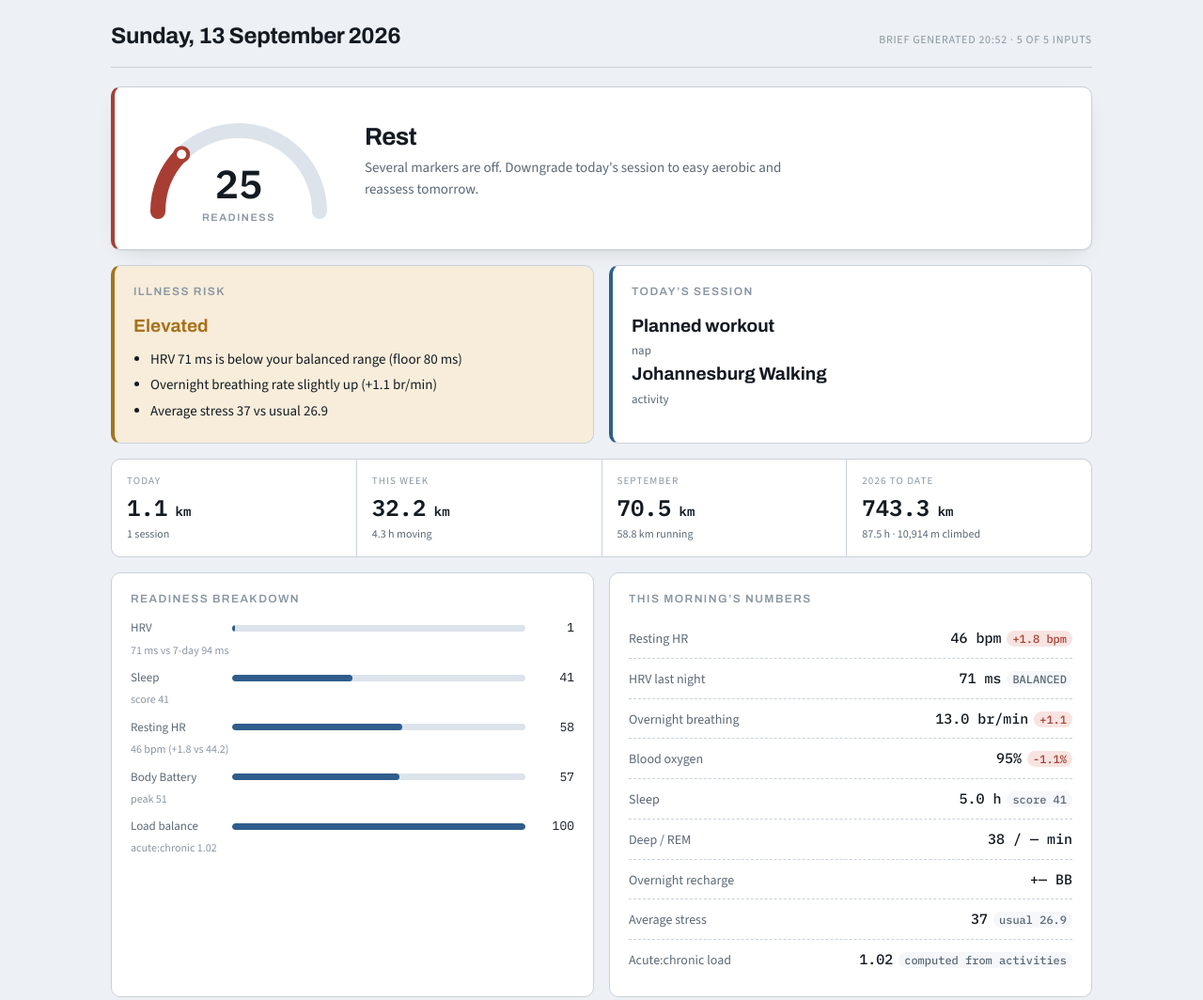
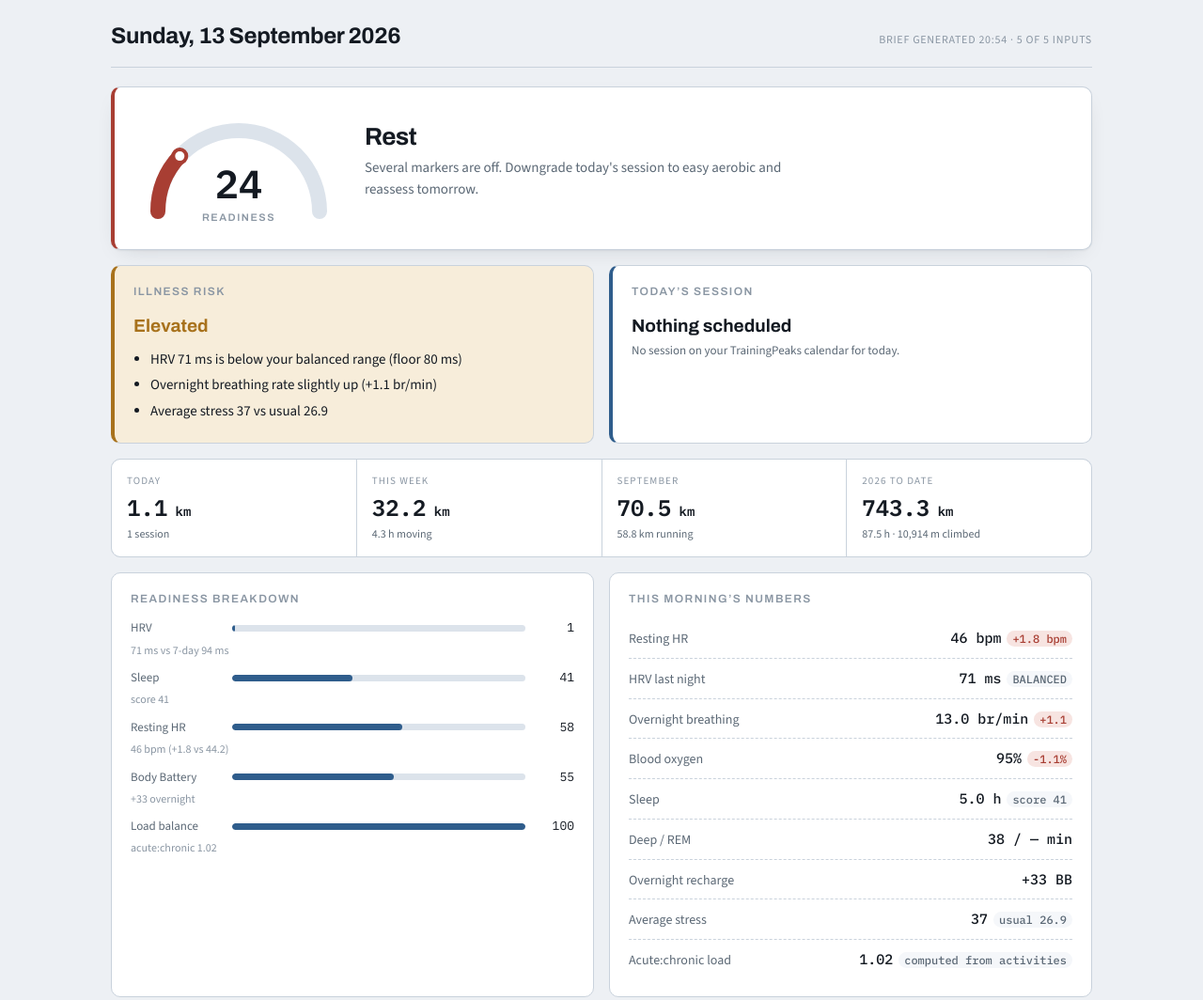
Before and after one commit to keagsgoodman/morning-brief, a plain HTML site: page docs/bb7969566d9a7cb0/index.html in a window 1280 px wide. Shown: the top 1064 px of the page at 94% size. Drawn offline with nearby package versions, Linux system fonts and the light colour scheme.

Commit message:
brief 2026-09-13

```diff
--- a/docs/bb7969566d9a7cb0/index.html
+++ b/docs/bb7969566d9a7cb0/index.html
@@ -145,15 +145,15 @@ footer{margin-top:28px; padding-top:14px; border-top:1px solid var(--line);
 <div class="wrap">
   <header class="top">
     <h1>Sunday, 13 September 2026</h1>
-    <div class="when">Brief generated 20:52 · 5 of 5 inputs</div>
+    <div class="when">Brief generated 20:54 · 5 of 5 inputs</div>
   </header>
 
   <section class="verdict critical">
-    <svg class="gauge" viewBox="0 0 220 132" role="img" aria-label="Readiness 25 out of 100">
+    <svg class="gauge" viewBox="0 0 220 132" role="img" aria-label="Readiness 24 out of 100">
   <path d="M 24.0 112.0 A 86 86 0 0 1 196.0 112.0" fill="none" stroke="var(--track)" stroke-width="16" stroke-linecap="round"/>
-  <path d="M 24.0 112.0 A 86 86 0 0 1 49.2 51.2" fill="none" stroke="var(--sig)" stroke-width="16" stroke-linecap="round"/>
-  <circle cx="49.2" cy="51.2" r="7" fill="var(--panel)" stroke="var(--sig)" stroke-width="4"/>
-  <text x="110" y="98" class="gauge-num">25</text>
+  <path d="M 24.0 112.0 A 86 86 0 0 1 47.3 53.1" fill="none" stroke="var(--sig)" stroke-width="16" stroke-linecap="round"/>
+  <circle cx="47.3" cy="53.1" r="7" fill="var(--panel)" stroke="var(--sig)" stroke-width="4"/>
+  <text x="110" y="98" class="gauge-num">24</text>
   <text x="110" y="122" class="gauge-lab">Readiness</text>
 </svg>
     <div>
@@ -170,15 +170,15 @@ footer{margin-top:28px; padding-top:14px; border-top:1px solid var(--line);
     </div>
     <div class="panel session">
       <h3>Today&rsquo;s session</h3>
-      <div class="name">Planned workout</div><div class="meta">nap</div><div class="name">Johannesburg Walking</div><div class="meta">activity</div>
+      <div class="name">Nothing scheduled</div><div class="meta">No session on your TrainingPeaks calendar for today.</div>
     </div>
   </div>
 
   <div class="grid"><div class="stats"><div class="stat"><div class="k">Today</div><div class="v">1.1<span style="font-size:14px"> km</span></div><div class="m">1 session</div></div><div class="stat"><div class="k">This week</div><div class="v">32.2<span style="font-size:14px"> km</span></div><div class="m">4.3 h moving</div></div><div class="stat"><div class="k">September</div><div class="v">70.5<span style="font-size:14px"> km</span></div><div class="m">58.8 km running</div></div><div class="stat"><div class="k">2026 to date</div><div class="v">743.3<span style="font-size:14px"> km</span></div><div class="m">87.5 h · 10,914 m climbed</div></div></div></div>
 
   <div class="grid g2">
-    <div class="panel"><h3>Readiness breakdown</h3><div class="bd"><div class="item"><div class="n">HRV</div><div class="t"><div class="f" style="width:1%"></div></div><div class="s">1</div><div class="d">71 ms vs 7-day 94 ms</div></div><div class="item"><div class="n">Sleep</div><div class="t"><div class="f" style="width:41%"></div></div><div class="s">41</div><div class="d">score 41</div></div><div class="item"><div class="n">Resting HR</div><div class="t"><div class="f" style="width:58%"></div></div><div class="s">58</div><div class="d">46 bpm (+1.8 vs 44.2)</div></div><div class="item"><div class="n">Body Battery</div><div class="t"><div class="f" style="width:57%"></div></div><div class="s">57</div><div class="d">peak 51</div></div><div class="item"><div class="n">Load balance</div><div class="t"><div class="f" style="width:100%"></div></div><div class="s">100</div><div class="d">acute:chronic 1.02</div></div></div></div>
-    <div class="panel"><h3>This morning&rsquo;s numbers</h3><div class="rows"><div class="row"><span class="lab">Resting HR</span><span class="val">46 bpm<span class="delta up">+1.8 bpm</span></span></div><div class="row"><span class="lab">HRV last night</span><span class="val">71 ms<span class="delta flat">BALANCED</span></span></div><div class="row"><span class="lab">Overnight breathing</span><span class="val">13.0 br/min<span class="delta up">+1.1</span></span></div><div class="row"><span class="lab">Blood oxygen</span><span class="val">95%<span class="delta up">-1.1%</span></span></div><div class="row"><span class="lab">Sleep</span><span class="val">5.0 h<span class="delta flat">score 41</span></span></div><div class="row"><span class="lab">Deep / REM</span><span class="val">38 / — min</span></div><div class="row"><span class="lab">Overnight recharge</span><span class="val">+— BB</span></div><div class="row"><span class="lab">Average stress</span><span class="val">37<span class="delta flat">usual 26.9</span></span></div><div class="row"><span class="lab">Acute:chronic load</span><span class="val">1.02<span class="delta flat">computed from activities</span></span></div></div></div>
+    <div class="panel"><h3>Readiness breakdown</h3><div class="bd"><div class="item"><div class="n">HRV</div><div class="t"><div class="f" style="width:1%"></div></div><div class="s">1</div><div class="d">71 ms vs 7-day 94 ms</div></div><div class="item"><div class="n">Sleep</div><div class="t"><div class="f" style="width:41%"></div></div><div class="s">41</div><div class="d">score 41</div></div><div class="item"><div class="n">Resting HR</div><div class="t"><div class="f" style="width:58%"></div></div><div class="s">58</div><div class="d">46 bpm (+1.8 vs 44.2)</div></div><div class="item"><div class="n">Body Battery</div><div class="t"><div class="f" style="width:55%"></div></div><div class="s">55</div><div class="d">+33 overnight</div></div><div class="item"><div class="n">Load balance</div><div class="t"><div class="f" style="width:100%"></div></div><div class="s">100</div><div class="d">acute:chronic 1.02</div></div></div></div>
+    <div class="panel"><h3>This morning&rsquo;s numbers</h3><div class="rows"><div class="row"><span class="lab">Resting HR</span><span class="val">46 bpm<span class="delta up">+1.8 bpm</span></span></div><div class="row"><span class="lab">HRV last night</span><span class="val">71 ms<span class="delta flat">BALANCED</span></span></div><div class="row"><span class="lab">Overnight breathing</span><span class="val">13.0 br/min<span class="delta up">+1.1</span></span></div><div class="row"><span class="lab">Blood oxygen</span><span class="val">95%<span class="delta up">-1.1%</span></span></div><div class="row"><span class="lab">Sleep</span><span class="val">5.0 h<span class="delta flat">score 41</span></span></div><div class="row"><span class="lab">Deep / REM</span><span class="val">38 / — min</span></div><div class="row"><span class="lab">Overnight recharge</span><span class="val">+33 BB</span></div><div class="row"><span class="lab">Average stress</span><span class="val">37<span class="delta flat">usual 26.9</span></span></div><div class="row"><span class="lab">Acute:chronic load</span><span class="val">1.02<span class="delta flat">computed from activities</span></span></div></div></div>
   </div>
 
   <div class="grid g2">
```
